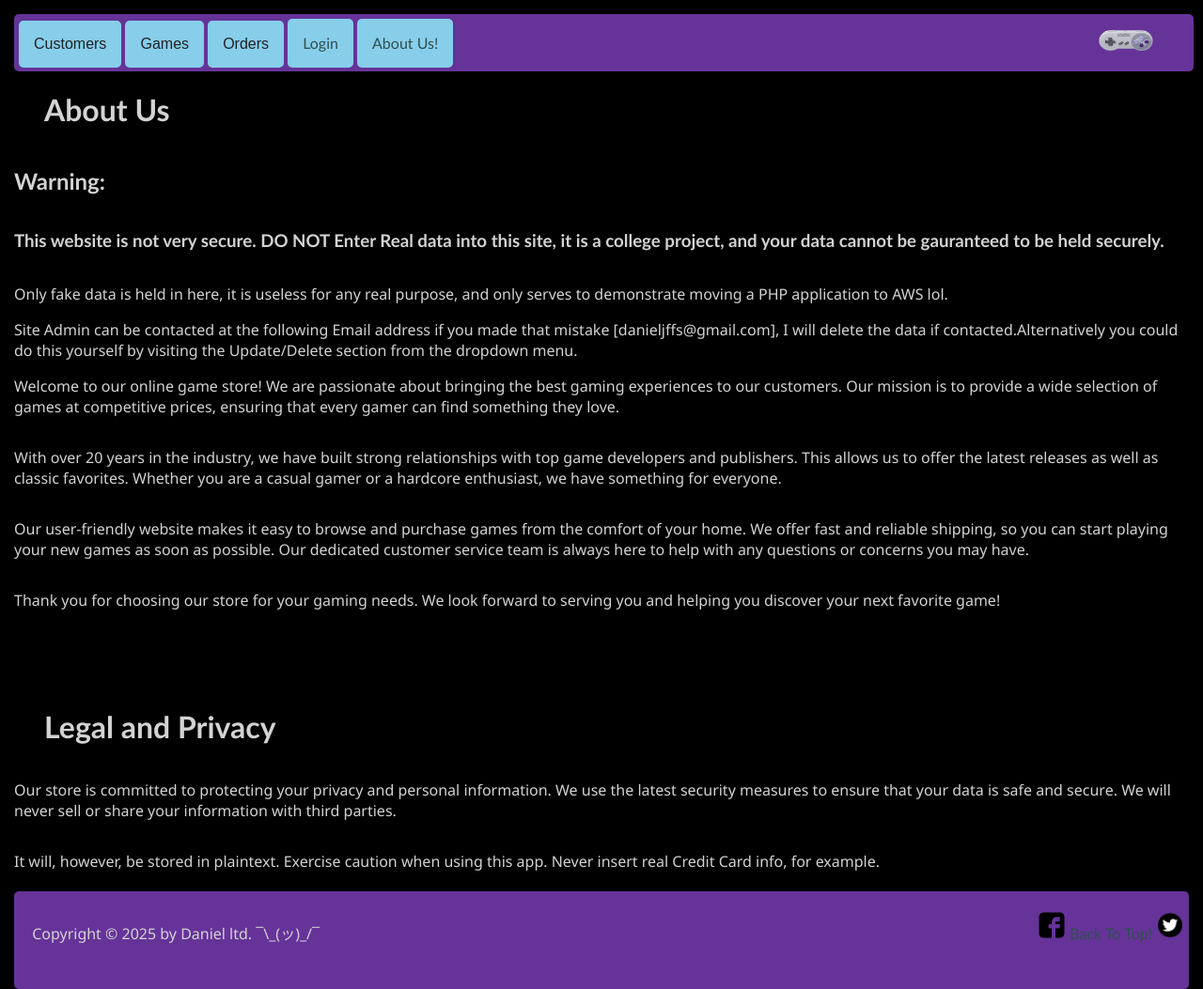
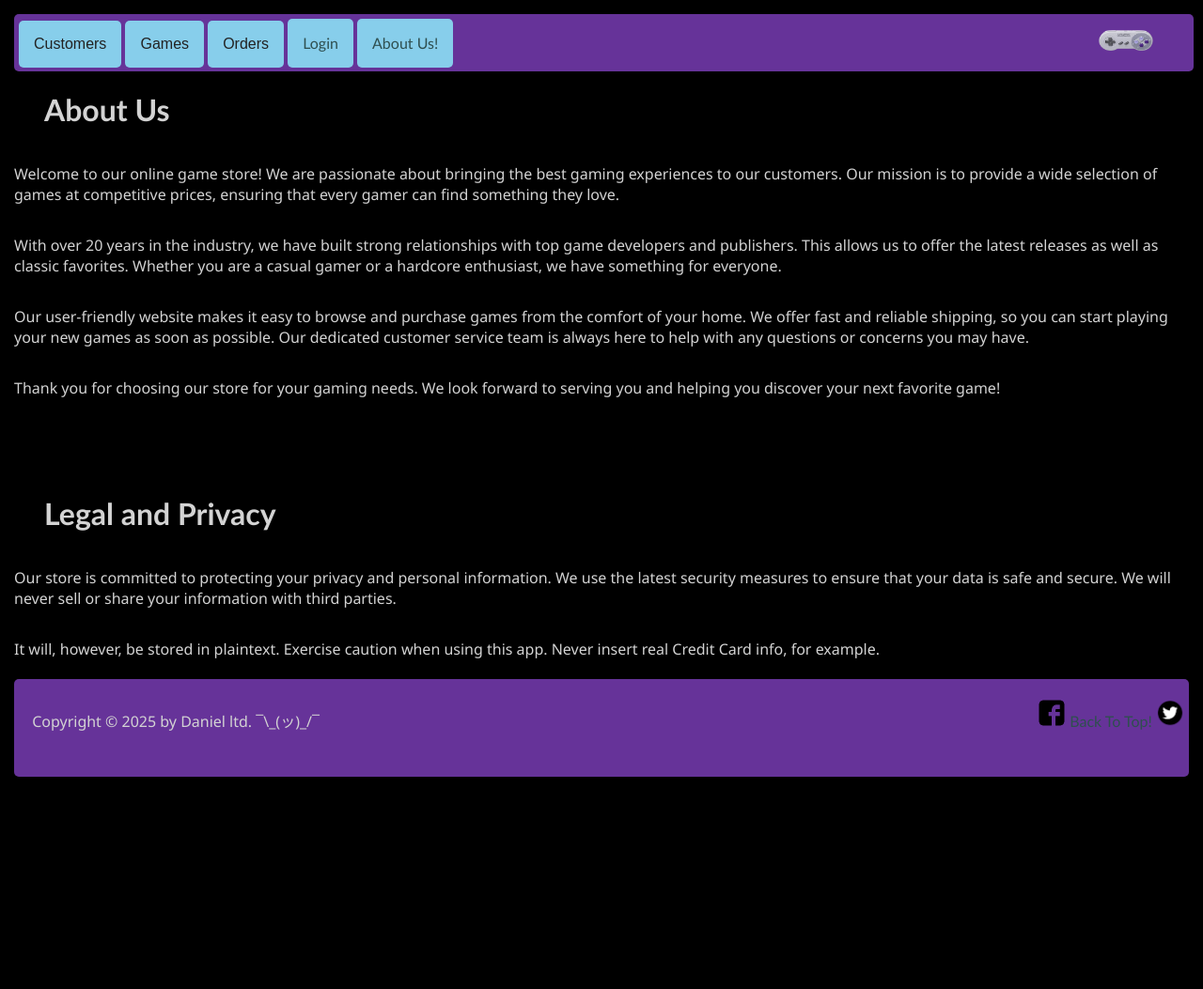
Before and after one commit to DogPope/CloudPhpApp, a PHP site: page / in a window 1280 px wide. Shown: the whole page at 94% size. After the commit the page ends 827 px from the top, so only its background shows below. Run offline with PHP 8.4, Linux system fonts and the light colour scheme.

Commit message:
Updates and Refactorings. No Particular pattern.

```diff
--- a/bootstrap.php
+++ b/bootstrap.php
@@ -4,9 +4,7 @@ require_once __DIR__ . '/vendor/autoload.php';
 use App\Core\Database;
 use App\Core\SchemaManager;
 
-// Initialize the database connection
 $database = Database::getInstance();
 
-// Initialize schema manager and create tables if needed
 $schemaManager = new SchemaManager($database);
 $schemaManager->initializeSchema();
--- a/public/html/aboutus.php
+++ b/public/html/aboutus.php
@@ -2,12 +2,6 @@
 include('header.html');
 
 echo '<h1>About Us</h1>';
-
-echo '<h2>Warning: </h2>';
-echo '<h3>This website is not very secure. DO NOT Enter Real data into this site, it is a college project, and your data cannot be gauranteed to be held securely.</h3>';
-echo '<p>Only fake data is held in here, it is useless for any real purpose, and only serves to demonstrate moving a PHP application to AWS lol.</p>';
-echo 'Site Admin can be contacted at the following Email address if you made that mistake [danieljffs@gmail.com], I will delete the data if contacted.';
-echo 'Alternatively you could do this yourself by visiting the Update/Delete section from the dropdown menu.';
 
 echo '<p>Welcome to our online game store! We are passionate about bringing the best gaming experiences to our customers. Our mission is to provide a wide selection of games at competitive prices, ensuring that every gamer can find something they love.</p>';
 
--- a/src/Customers/addCustomer/addCustomer.php
+++ b/src/Customers/addCustomer/addCustomer.php
@@ -4,8 +4,7 @@
 use App\Core\Database;
 
 include('../../../public/html/header.html');
-$numOfAtSymbols = 0;
-$domain = 0;
+header('Content-Type: application/json');
 if (isset($_POST['submitdetails'])) {
     try {
         $username = $_POST['username'];
--- a/src/Games/addGame/addGame.php
+++ b/src/Games/addGame/addGame.php
@@ -4,7 +4,7 @@
 use App\Core\Database;
 
 include '../../../public/html/header.html';
-
+header('Content-Type: application/json');
 if (isset($_POST['submitdetails'])) {
     try {
         $title = $_POST['title'];
--- a/src/Games/updateGame/viewUpdateDelete.php
+++ b/src/Games/updateGame/viewUpdateDelete.php
@@ -4,6 +4,7 @@ require '../../../bootstrap.php';
 use App\Core\Database;
 include("../../../public/html/header.html");
 // This file is the Starting point from update game in the dropdown menu.
+header('Content-Type: application/json');
 try {
     $db = Database::getInstance();
     $sql = 'SELECT game_id, title, developer, saleprice, quantity FROM games';
@@ -25,7 +26,10 @@ try {
         echo '</tr>';
     }
     echo '</table>';
+    echo json_encode(['games' => $games]);
 } catch (PDOException $e) {
+    http_response_code(500);
+    echo json_encode(['error' => $e->getMessage()]);
     $output = 'Unable to connect to the database server: ' . $e->getMessage() . ' in ' . $e->getFile() . ':' . $e->getLine();
     echo $output;
 }
--- a/src/Orders/manageOrders.php
+++ b/src/Orders/manageOrders.php
@@ -1,7 +1,7 @@
 <?php
 session_start();
-require '../../../vendor/autoload.php';
-require '../../../bootstrap.php';
+require '../../vendor/autoload.php';
+require '../../bootstrap.php';
 use App\Core\Database;
 include("../../public/html/header.html");
 
```
Also changed, not shown: src/Orders/placeOrder.php (+3 -10 lines), README.md.
